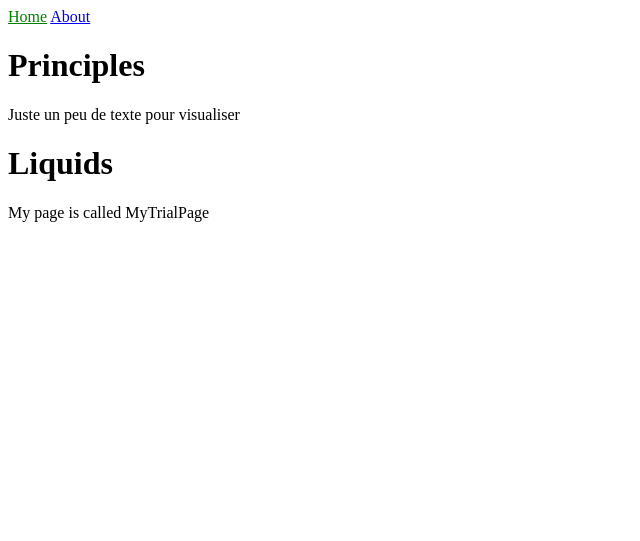
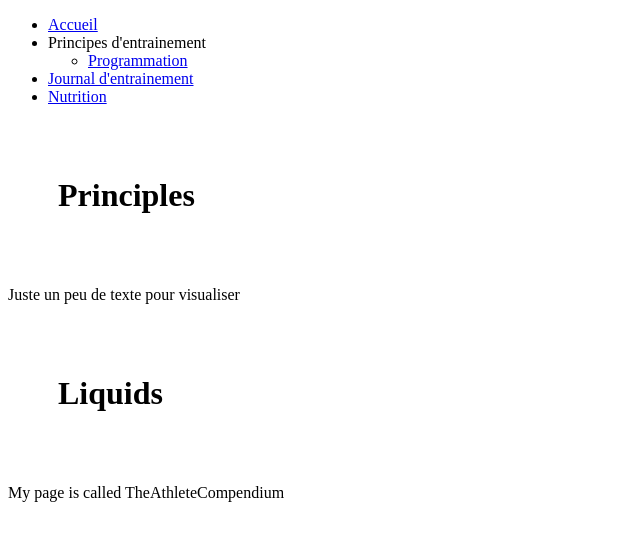
Before and after one commit to FenryrMKIII/fenryrMKIII.github.io, a Jekyll site: the page built from index.html, in a window 1280 px wide. Shown: the top 541 px of the page, without its empty margins (0-640 px from the left). Built offline with Jekyll 4.4.1, drawn with Linux system fonts in a browser that asks for light colours.

Commit message:
New commit

```diff
--- a/_data/navigation.yml
+++ b/_data/navigation.yml
@@ -1,4 +1,10 @@
-- name: Home
-  link: /
-- name: About
-  link: /about.html
+  - title: Accueil
+    url: /
+  - title: Principes d'entrainement
+    subnav:
+      - title: Programmation
+        url: programming.html
+  - title: Journal d'entrainement
+    url: trainingJournal.html
+  - title: Nutrition
+    url: nutrition.html
--- a/_includes/navigation.html
+++ b/_includes/navigation.html
@@ -1,5 +1,11 @@
-<nav>
-  {% for item in site.data.navigation %}
-    <a href="{{ item.link }}" {% if page.url == item.link %}class="current"{% endif %}>{{ item.name }}</a>
+<ul>
+  {% for item in include.nav %}
+    <li>
+	{% if item.url%}<a href="{{ item.url | relative_url }}">{% endif %}
+	{{ item.title }}</a></li>
+
+    {% if item.subnav %}
+      {% include navigation.html nav=item.subnav %}
+    {% endif %}
   {% endfor %}
-</nav>
+</ul>
--- a/_layouts/default.html
+++ b/_layouts/default.html
@@ -3,11 +3,11 @@
   <head>
     <meta charset="utf-8">
     <title>{{ page.title }}</title>
-	<link rel="stylesheet" href="{{'/assets/css/styles.css' | absolute_url}}">
+	<link rel="stylesheet" href="{{'/assets/css/styles.css'}}">
 
   </head>
   <body>
-	{% include navigation.html %}
+	{% include navigation.html nav=site.data.navigation %}
 	{{ content }}
   </body>
 </html>
--- a/_sass/_main.scss
+++ b/_sass/_main.scss
@@ -1,3 +1,7 @@
 .current {
   color: green;
 }
+
+h1 {
+	padding: 50px;
+}
--- a/assets/main.scss
+++ /dev/null
@@ -1,3 +0,0 @@
----
----
-@import "main";
--- a/index.html
+++ b/index.html
@@ -1,5 +1,5 @@
 ---
-title: MyTrialPage
+title: TheAthleteCompendium
 layout: default
 ---
 
```
Also changed, not shown: _layouts/posts.html (added, +7 -0 lines), _posts/2019-07-29-Journal d'entrainement.html (added, +12 -0 lines), _posts/2019-08-04-Journal d'entrainement.html (added, +23 -0 lines), nutrition.html (added, +58 -0 lines), programming.html (added, +19 -0 lines), trainingJournal.html (added, +14 -0 lines), 8 other files.
